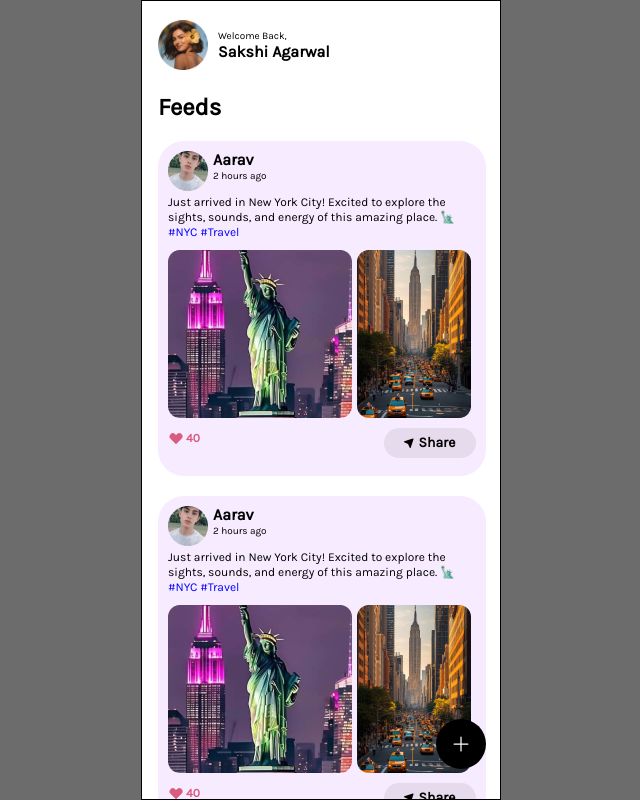
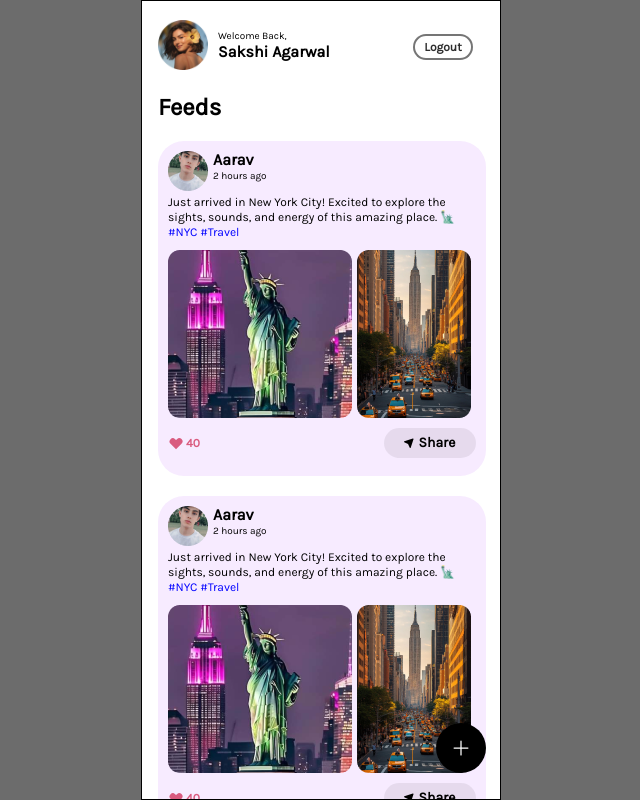
Before and after one commit to MhdJavithF/Vibe-Snap-App, a React (Create React App) app: page /feed in a window 1280 px wide. Shown: the whole page, without its empty margins (319-959 px from the left). Built offline with nearby package versions, Linux system fonts and the light colour scheme.

Commit message:
page navigation using react route dom and added logout button

```diff
--- a/package.json
+++ b/package.json
@@ -9,6 +9,7 @@
     "react": "^19.0.0",
     "react-dom": "^19.0.0",
     "react-icons": "^5.4.0",
+    "react-router-dom": "^7.0.2",
     "react-scripts": "5.0.1",
     "web-vitals": "^4.2.4"
   },
--- a/src/App.js
+++ b/src/App.js
@@ -3,16 +3,27 @@ import FeedPage from "./pages/FeedPage";
 import LoginPage from "./pages/LoginPage";
 import ProfilePage from "./pages/ProfilePage";
 import './styles/global.css';
+import {
+    BrowserRouter,
+    createBrowserRouter,
+    Route,
+    RouterProvider,
+    Routes,
+} from "react-router-dom";
 
 
 function App() {
   return (
+  <BrowserRouter>
     <div className="App App-wrappers">
-      {/* <LoginPage/> */}
-      {/* <ProfilePage/> */}
-      {/* <EditProfile /> */}
-      <FeedPage/>
+      <Routes>
+        <Route  path="/" element={<><LoginPage/></>}></Route>
+        <Route  path="/profile-page" element={<><ProfilePage/></>}></Route>
+        <Route  path="/edit-page" element={<><EditProfile /></>}></Route>
+        <Route  path="/feed" element={<><FeedPage /></>}></Route>
+      </Routes>
     </div>
+  </BrowserRouter>
   );
 }
 
--- a/src/components/EditProfile.jsx
+++ b/src/components/EditProfile.jsx
@@ -1,3 +1,4 @@
+import { Link } from "react-router-dom";
 import bannerImg from "../assets/images/profile/banner.png"
 import dpImg from "../assets/images/profile/dp.png"
 import "../styles/profile.css"
@@ -10,7 +11,7 @@ const EditProfile = () => {
   return (
     <div className='profile-wrapper pages'>
         <a className="back">
-          <FaArrowLeft />
+          <Link to={`/profile-page`}><FaArrowLeft /></Link>
           <span>
             Edit Profile
           </span>
@@ -34,7 +35,9 @@ const EditProfile = () => {
             <p>Bio</p>
             <textarea id="about"></textarea>
           </div>
-          <button className="save">Save</button>
+          <Link to={`/profile-page`}>
+            <button className="save">Save</button>
+          </Link>
         </div>
     </div>
   )
--- a/src/components/ProfileBio.jsx
+++ b/src/components/ProfileBio.jsx
@@ -1,5 +1,7 @@
+import { Link } from "react-router-dom"
 import bannerImg from "../assets/images/profile/banner.png"
 import dpImg from "../assets/images/profile/dp.png"
+
 
 const ProfileBio = () => {
   return (
@@ -8,9 +10,11 @@ const ProfileBio = () => {
             <img src={bannerImg} alt="banner"/>
             <div id="dp">
             <img src={dpImg} alt="DP"/>
-            <span className="edit">
-                Edit profile
-            </span>
+            <Link to={`/edit-page`}>
+                <span className="edit">
+                    Edit profile
+                </span>
+            </Link>
         </div>
         </div>
         <div className="bio">
--- a/src/pages/FeedPage.jsx
+++ b/src/pages/FeedPage.jsx
@@ -6,22 +6,90 @@ import PostImg2 from "../assets/images/feed/1post2.png"
 import { BiSolidNavigation } from "react-icons/bi";
 import { HiHeart } from "react-icons/hi";
 import "../styles/feed.css"
+import { Link } from "react-router-dom"
 
 const FeedPage = () => {
   return (
     <div className="feed-wrapper pages">
         <div className="head">
-            <div className="account">
-                <img src={DpImg} alt="user"/>
-            </div>
+            <Link to={`/profile-page`}>
+                <div className="account">
+                    <img src={DpImg} alt="user"/>
+                </div>
+            </Link>
             <div className="welc">
                 <p>Welcome Back,</p>
                 <p id="user-name">Sakshi Agarwal</p>
             </div>
+            <Link to={`/`}>
+                <button className="logout">Logout</button>
+            </Link>
         </div>
 
         <div className="feeds-wrap">
             <p className="title">Feeds</p>
+            <div className="feed-rec">
+                <div className="feed-head">
+                    <div className="account">
+                        <img src={UserDp} alt="user"/>
+                    </div>
+                    <div className="user">
+                        <p id="user-name">Aarav</p>
+                        <p id="time">2 hours ago</p>
+                    </div>
+                </div>
+                <div className="content">
+                    <p>
+                    Just arrived in New York City! Excited to explore the sights, sounds, and energy of this amazing place. 🗽 <span>#NYC #Travel</span>
+                    </p>
+                </div>
+                <div className="post">
+                    <img src={PostImg1} alt="post"/>
+                    <img src={PostImg2} alt="post"/>
+                </div>
+                <div className="actions">
+                    <div className="like">
+                        <HiHeart/>
+                        <span>40</span>
+                    </div>
+                    <div className="share">
+                        <BiSolidNavigation />
+                        <p>Share</p>
+                    </div>
+                </div>
+            </div>
+
+            <div className="feed-rec">
+                <div className="feed-head">
+                    <div className="account">
+                        <img src={UserDp} alt="user"/>
+                    </div>
+                    <div className="user">
+                        <p id="user-name">Aarav</p>
+                        <p id="time">2 hours ago</p>
+                    </div>
+                </div>
+                <div className="content">
+                    <p>
+                    Just arrived in New York City! Excited to explore the sights, sounds, and energy of this amazing place. 🗽 <span>#NYC #Travel</span>
+                    </p>
+                </div>
+                <div className="post">
+                    <img src={PostImg1} alt="post"/>
+                    <img src={PostImg2} alt="post"/>
+                </div>
+                <div className="actions">
+                    <div className="like">
+                        <HiHeart/>
+                        <span>40</span>
+                    </div>
+                    <div className="share">
+                        <BiSolidNavigation />
+                        <p>Share</p>
+                    </div>
+                </div>
+            </div>
+
             <div className="feed-rec">
                 <div className="feed-head">
                     <div className="account">
--- a/src/pages/LoginPage.jsx
+++ b/src/pages/LoginPage.jsx
@@ -2,6 +2,7 @@ import bgImg from "../assets/images/login/bg.png"
 import googleImg from "../assets/images/login/google.png"
 import vibeImg from "../assets/images/login/vibe.png"
 import "../styles/login.css";
+import { Link } from "react-router-dom";
 
 const LoginPage = () => {
   return (
@@ -13,9 +14,11 @@ const LoginPage = () => {
         <div className="vibe">
           <img src={vibeImg} alt="background"/>
         </div>
-        <div className="google">
-          <img src={googleImg} alt="background"/>
-        </div>
+        <Link to={`/feed`}>
+          <div className="google">
+            <img src={googleImg} alt="background"/>
+          </div>
+        </Link>
       </div>
     </div>
   )
--- a/src/pages/ProfilePage.jsx
+++ b/src/pages/ProfilePage.jsx
@@ -3,12 +3,13 @@ import ProfileBio from "../components/ProfileBio";
 import MyPosts from "../components/MyPosts";
 import AddPost from "../components/AddPost";
 import { FaArrowLeft } from "react-icons/fa6";
+import { Link } from "react-router-dom";
 
 
 const ProfilePage = () => {
   return (
     <div className='profile-wrapper pages'>
-        <a className="back"><FaArrowLeft /></a>
+        <Link to={`/feed`} className="back"><FaArrowLeft /></Link>
         <ProfileBio />
         <MyPosts />
         <AddPost />
--- a/src/styles/feed.css
+++ b/src/styles/feed.css
@@ -13,6 +13,7 @@
         .account img {
             height: 50px;
             width: 50px;
+            cursor: pointer;
         }
 
         .welc {
@@ -32,6 +33,25 @@
             }
         }
     }
+}
+
+.head .logout {
+    width: 60px;
+    font-weight: 600;
+    font-size: 12px;
+    text-align: center;
+    border: 2px solid rgba(0, 0, 0, 0.541);
+    border-radius: 36px;
+    padding: 4px;
+    color: rgba(0, 0, 0, 0.822);
+    cursor: pointer;
+    background-color: rgba(255, 255, 255, 1);
+    margin-left: 70px; /* Pushes the logout button to the right end */
+}
+
+.logout:hover {
+    background-color: black;
+    color: white;
 }
 
 .feeds-wrap {
@@ -62,6 +82,7 @@
             .account img {
                 height: 40px;
                 width: 40px;
+                cursor: pointer;
             }
 
             #user-name {
@@ -107,6 +128,7 @@
         .actions {
             display: flex;
             justify-content:space-between;
+            align-items: center;
 
             .like {
                 width: 38px;
--- a/src/styles/global.css
+++ b/src/styles/global.css
@@ -31,9 +31,10 @@
         display: flex;
         justify-content: center;
         align-items: center;
+        top: 722px;
         bottom: 30px;
         left: 294px;
-        position: absolute;   /* fixed is not working */
+        position: absolute;   /* fixed is not working properly because of various viewport*/
         z-index: 1000;
         cursor: pointer;
 
--- a/src/styles/profile.css
+++ b/src/styles/profile.css
@@ -14,6 +14,10 @@
         cursor: pointer;
         z-index: 1000;
 
+        svg {
+            color: white;
+        }
+
         span {
             width: 111px;
             height: 23px;
@@ -22,6 +26,7 @@
             line-height: 23.38px;
             margin-left: 16px;
             vertical-align:bottom;
+            cursor: default;
         }
     }
 
@@ -34,6 +39,7 @@
             position: relative;
             border-radius: 0 0 20px 20px;
             top: -27px;
+            cursor: pointer;
         }
 
 
@@ -45,6 +51,7 @@
                 top: 102px;
                 left: 16px;
                 border-radius: 50%;
+                cursor: pointer;
             }
         }
 
@@ -55,6 +62,7 @@
             font-size: 12px;
             font-weight: 700;
             font-family: karla;
+            color: rgb(0, 0, 0, 1);
             top: 180px;
             left: 136px;
             border: 1px solid rgba(0, 0, 0, 0.34);
@@ -271,6 +279,7 @@
     display: flex;
     justify-content: center;
     align-items: center;
+    cursor: pointer;
 
     svg {
         opacity: 60%;
```
Also changed, not shown: 1 other file (tests, documents, lock files or other folders).
